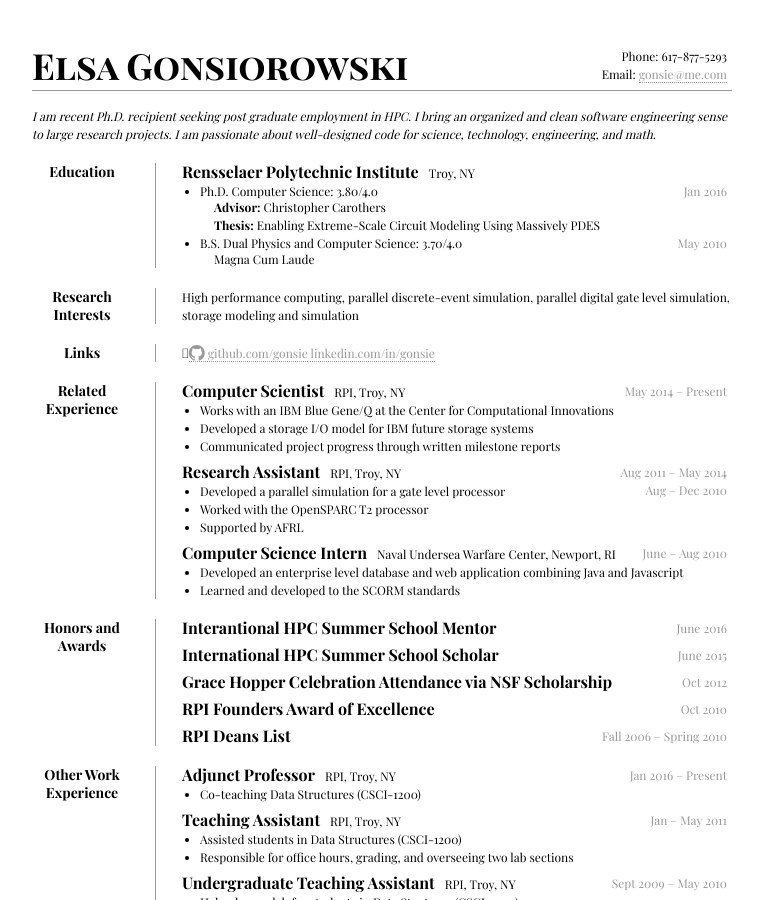
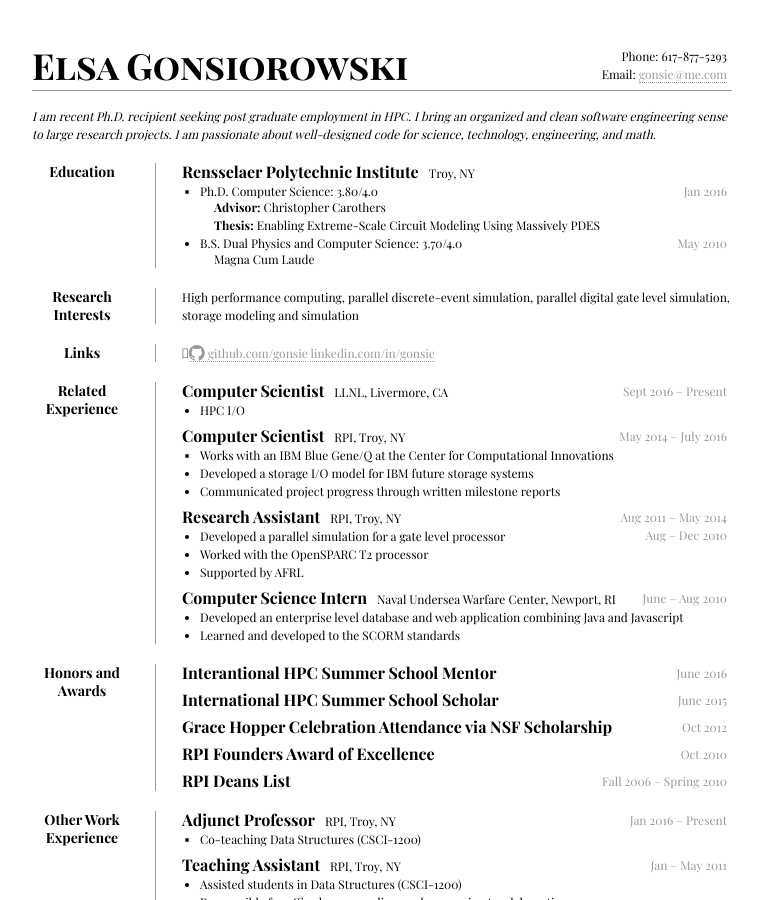
Before and after one commit to gonsie/gonsie.github.io, a Jekyll site: the page index.html, which Jekyll copies as it is, in a window 1280 px wide and 900 px high. Shown: the whole window, without its empty margins (258-1021 px from the left). Built offline with Jekyll 4.4.1, drawn with Linux system fonts in a browser that asks for light colours; some web fonts are replaced.

Commit message:
LLNL entry

```diff
--- a/index.html
+++ b/index.html
@@ -111,8 +111,15 @@
             <dt>Related Experience</dt>
             <dd>
                 <h2>
+                    <strong>Computer Scientist</strong>LLNL, Livermore, CA
+                    <span>Sept 2016 &ndash; Present</span>
+                </h2>
+                <ul>
+                    <li>HPC I/O</li>
+                </ul>
+                <h2 class="smartmargin">
                     <strong>Computer Scientist</strong>RPI, Troy, NY
-                    <span>May 2014 &ndash; Present</span>
+                    <span>May 2014 &ndash; July 2016</span>
                 </h2>
                 <ul>
                     <li>Works with an IBM Blue Gene/Q at the Center for Computational Innovations</li>
```
